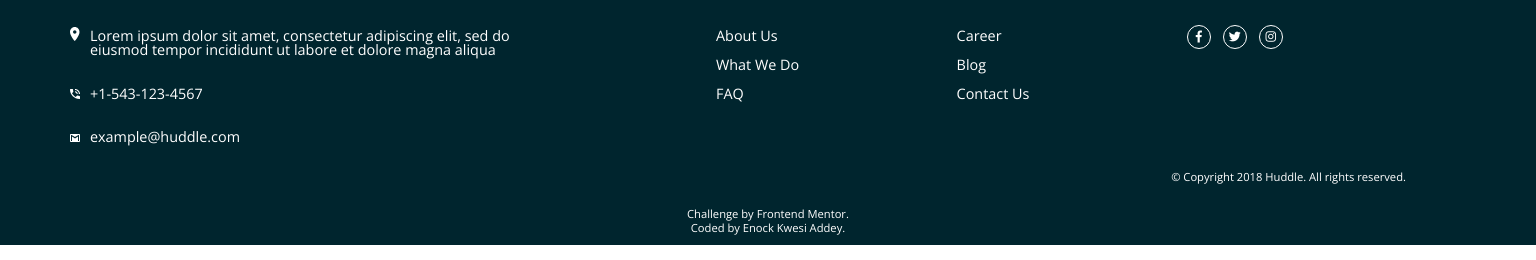
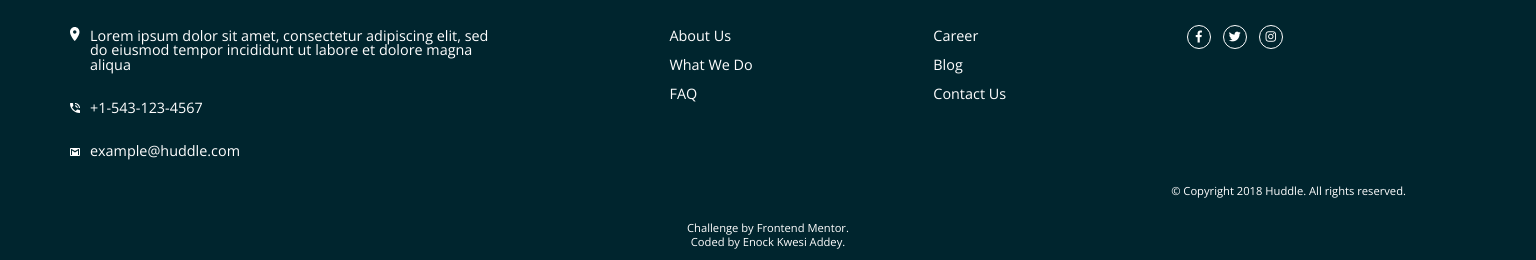
Before and after one commit to Nocks/huddle-landing-page-with-alternating-feature-blocks, a plain HTML site: page index.html in a window 1536 px wide. Shown: the part 2353-2613 px from the top of the page. Drawn offline with nearby package versions, Linux system fonts and the light colour scheme.

Commit message:
Body height

```diff
--- a/css/styles.scss
+++ b/css/styles.scss
@@ -11,6 +11,15 @@ body {
   font-size: 18px;
   line-height: 1.5rem;
   color: $grayish-blue;
+}
+
+html,
+body {
+  height: 100%;
+}
+
+body {
+  margin: 0;
 }
 
 h1, h2, h3, h4, h5 {
@@ -287,7 +296,7 @@ footer {
       }
 
       .first {
-        flex-basis: 35%;
+        flex-basis: 30%;
         flex-grow: 0;
         align-self: center;
 
```
Also changed, not shown: css/styles.css, 1 other file.
